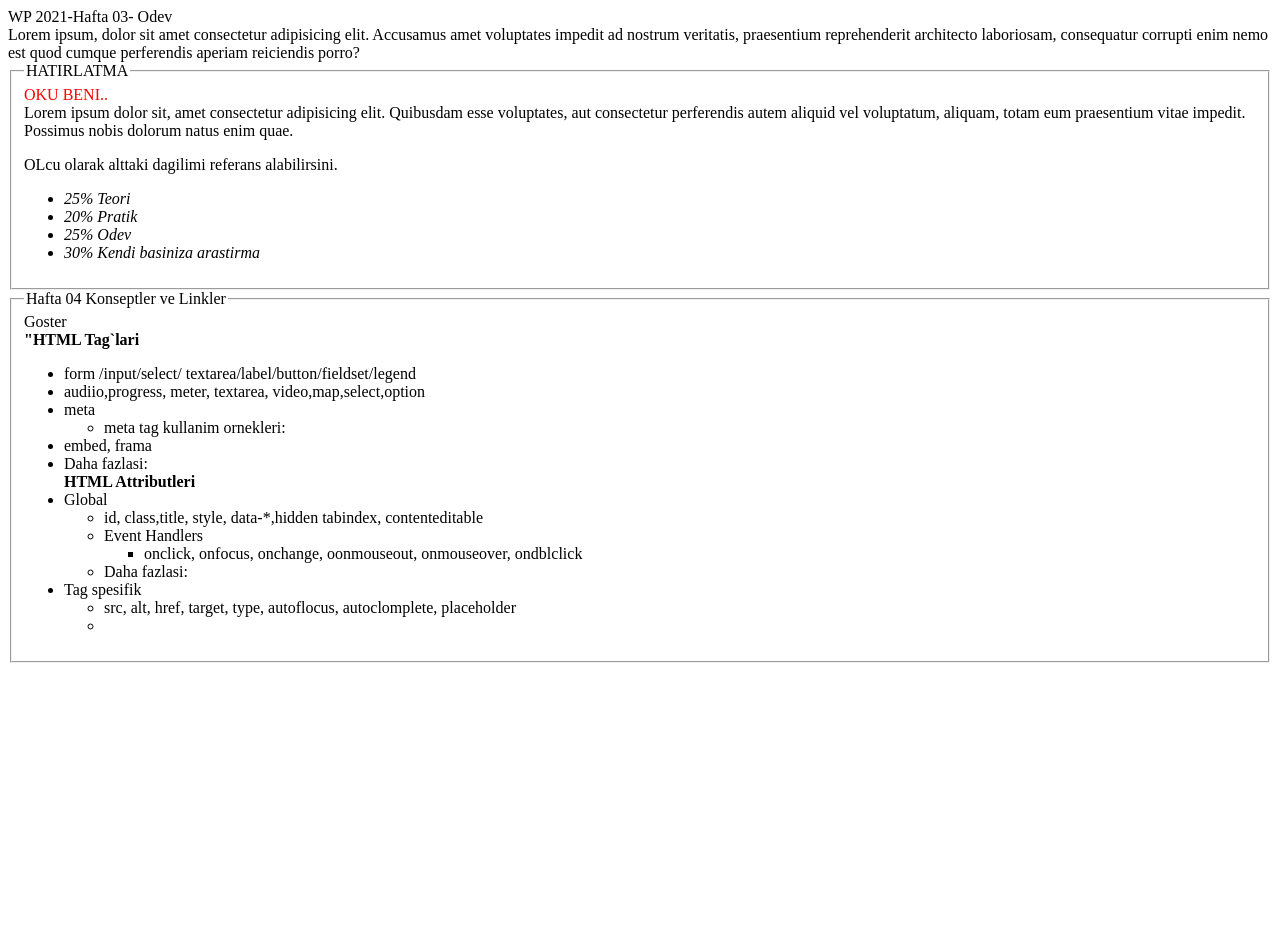
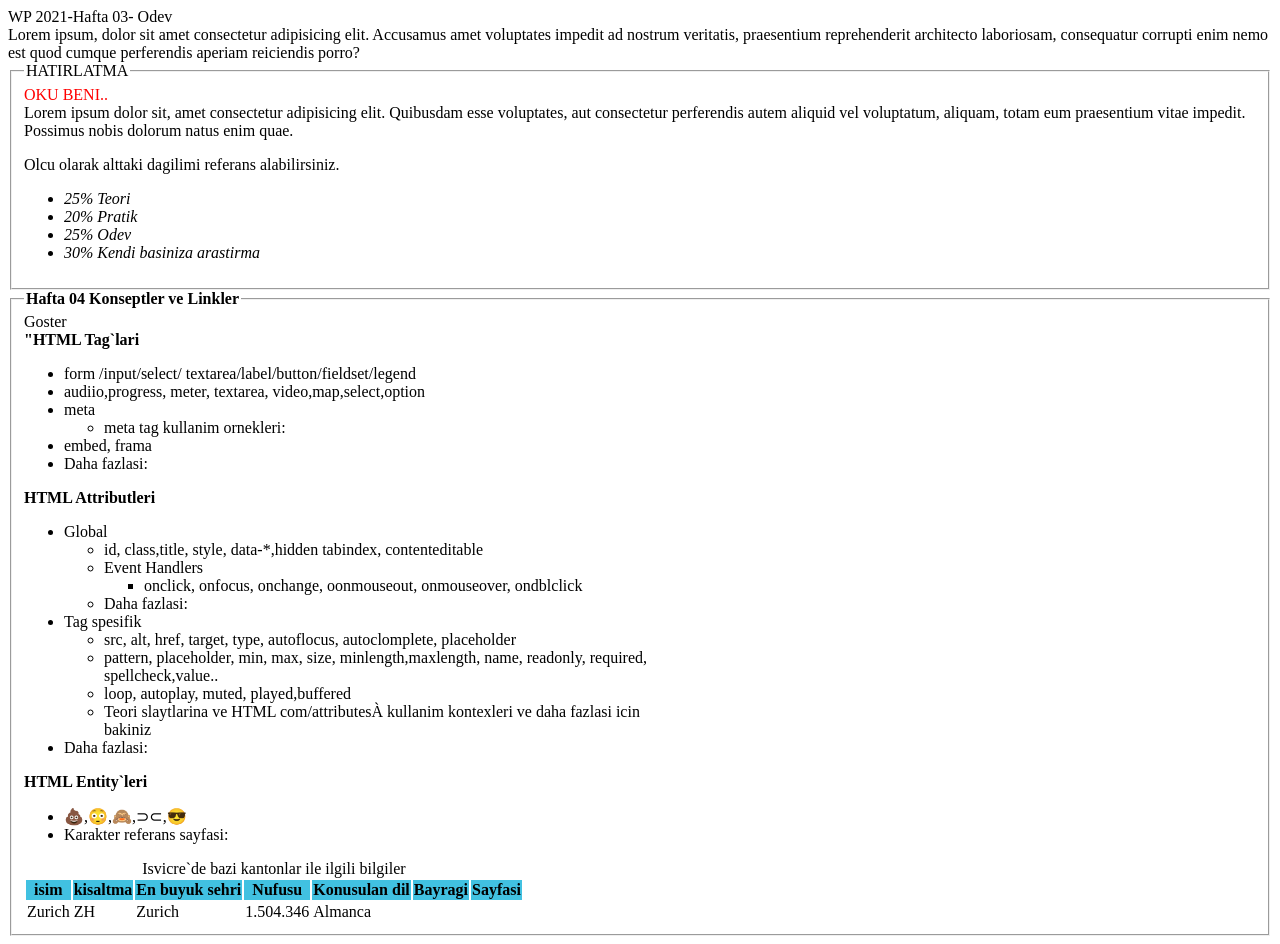
Before and after one commit to enaoniro/html, a plain HTML site: page week03/HTML_Week3_ISMAIL_CAN_summary.html in a window 1280 px wide. Before the commit the page ends 800 px from the top, so only its background shows below. Drawn offline with Linux system fonts and the light colour scheme.

Commit message:
sona gelindi

```diff
--- a/week03/HTML_Week3_ISMAIL_CAN_summary.html
+++ b/week03/HTML_Week3_ISMAIL_CAN_summary.html
@@ -17,7 +17,7 @@
 
 <section class="fieldset1">
         <fieldset >
-             <legend>HATIRLATMA </legend>
+             <legend>HATIRLATMA</legend>
                   <header id="alan basligi" style="color: red"> OKU BENI.. </header>
                                 <article>
                                          Lorem ipsum dolor sit, amet consectetur adipisicing elit. Quibusdam esse voluptates, aut consectetur perferendis autem aliquid vel voluptatum, aliquam, totam eum praesentium vitae impedit. Possimus nobis dolorum natus enim quae.
@@ -25,7 +25,7 @@
 
 
         <P>
-            <article>OLcu olarak alttaki dagilimi referans alabilirsini.</article>
+            <article>Olcu olarak alttaki dagilimi referans alabilirsiniz.</article>
             <ul>
                 <li><i>25% Teori</i></li>
                 <li><i>20% Pratik</i></li>
@@ -40,7 +40,7 @@
 <section class="fieldset1">
 
     <fieldset>
-        <legend id="ders icerik">Hafta 04 Konseptler ve Linkler</legend>
+        <legend id="ders icerik"><strong>Hafta 04 Konseptler ve Linkler</strong></legend>
 
             <summary>Goster</summary>
             <header><strong>"HTML Tag`lari</strong></header>
@@ -57,8 +57,10 @@
 
                  <li>embed, frama</li>
                  <li>Daha fazlasi:<a href="html.com/tags"></a></li>
+            </ul>
 
             <header><strong>HTML Attributleri</strong></header>
+            <ul>
 
                  <li>Global<br>
 
@@ -76,7 +78,61 @@
                  <li>Tag spesifik <br>
                     <ul>
                         <li>src, alt, href, target, type, autoflocus, autoclomplete, placeholder</li>
-                        <li></li>
+                        <li>pattern, placeholder, min, max, size, minlength,maxlength, name, readonly, required,<br>spellcheck,value..</li>
+                        <li>loop, autoplay, muted, played,buffered</li>
+                        <li>Teori slaytlarina ve HTML com/attributesÀ kullanim kontexleri ve daha fazlasi icin <br>bakiniz</li>
+                    </ul>
+                    <li>Daha fazlasi:<a href="HTML Entities Interacctive Reference"></a></li>
+                </ul>
+
+                <header><strong>HTML Entity`leri</strong></header>
+                 <ul>
+                     <li>&#128169,&#128563,&#128584,&#8835&#8834,&#128526</li>
+                     <li>Karakter referans sayfasi:<a href="HTML Entities Interactive Reference"></a></li>
+                 </ul>
+
+                 <table>
+                     <caption>Isvicre`de bazi kantonlar ile ilgili bilgiler</caption>
+                     <thead>
+                         <tr>
+                             <th style="background-color: rgb(65, 193, 225)">isim</th>
+                             <th style="background-color: rgb(65, 193, 225);">kisaltma</th>
+                             <th style="background-color: rgb(65, 193, 225);">En buyuk sehri</th>
+                             <th style="background-color: rgb(65, 193, 225);">Nufusu</th>
+                             <th style="background-color: rgba(65, 193,225);">Konusulan dil</th>
+                             <th style="background-color: rgb(65, 193, 225);">Bayragi</th>
+                             <th style="background-color: rgb(65, 193, 225);">Sayfasi</th>
+                        <tr>
+                            <td>Zurich</td>
+                            <td>ZH</td>
+                            <td>Zurich</td>
+                            <td>1.504.346</td>
+                            <td>Almanca</td>
+                            <td><img="<source></td>
+
+
+
+
+
+
+                        </tr>
+
+
+
+
+
+
+
+
+
+                         </tr>
+                     </thead>
+
+
+
+
+
+                 </table>
 
 
 
```
